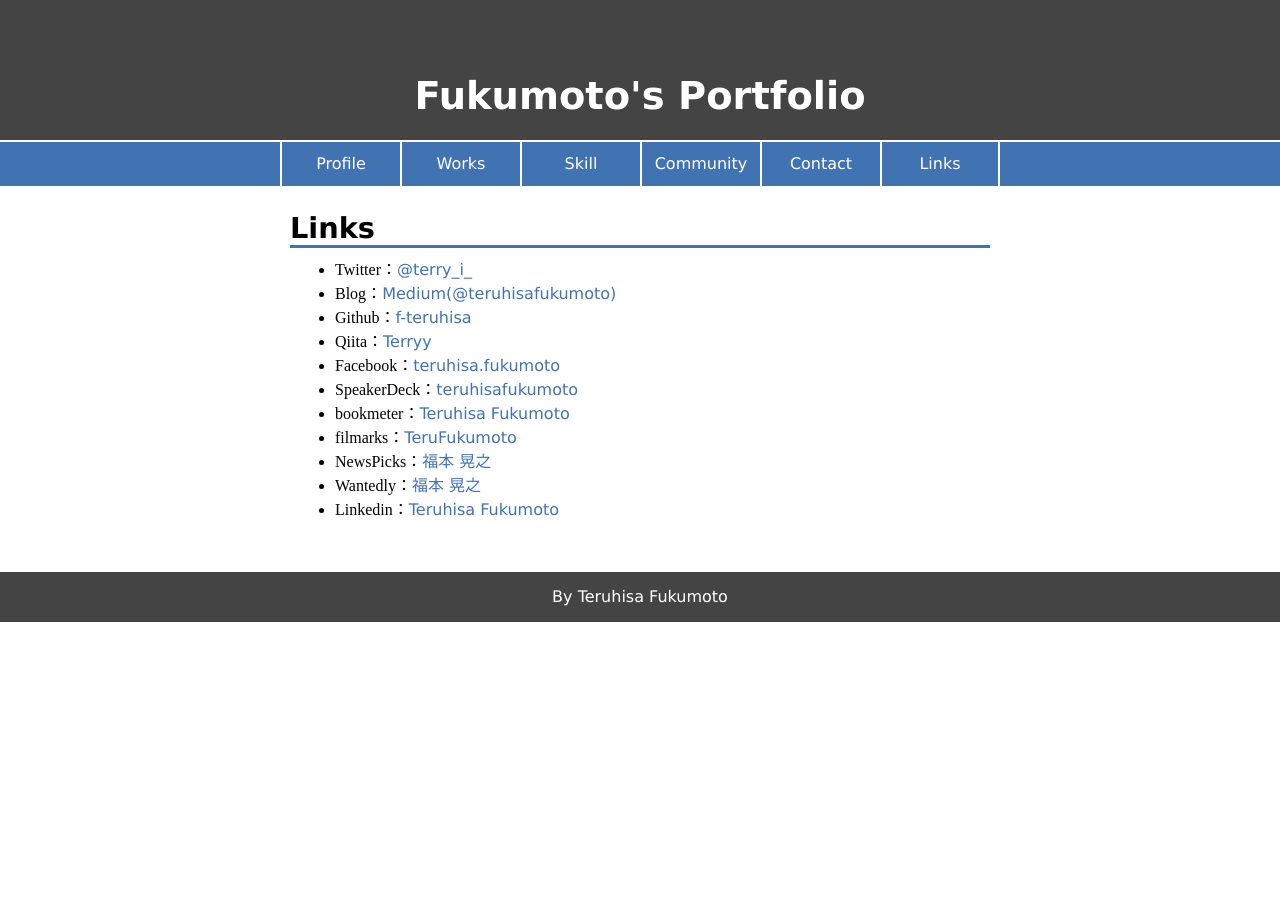
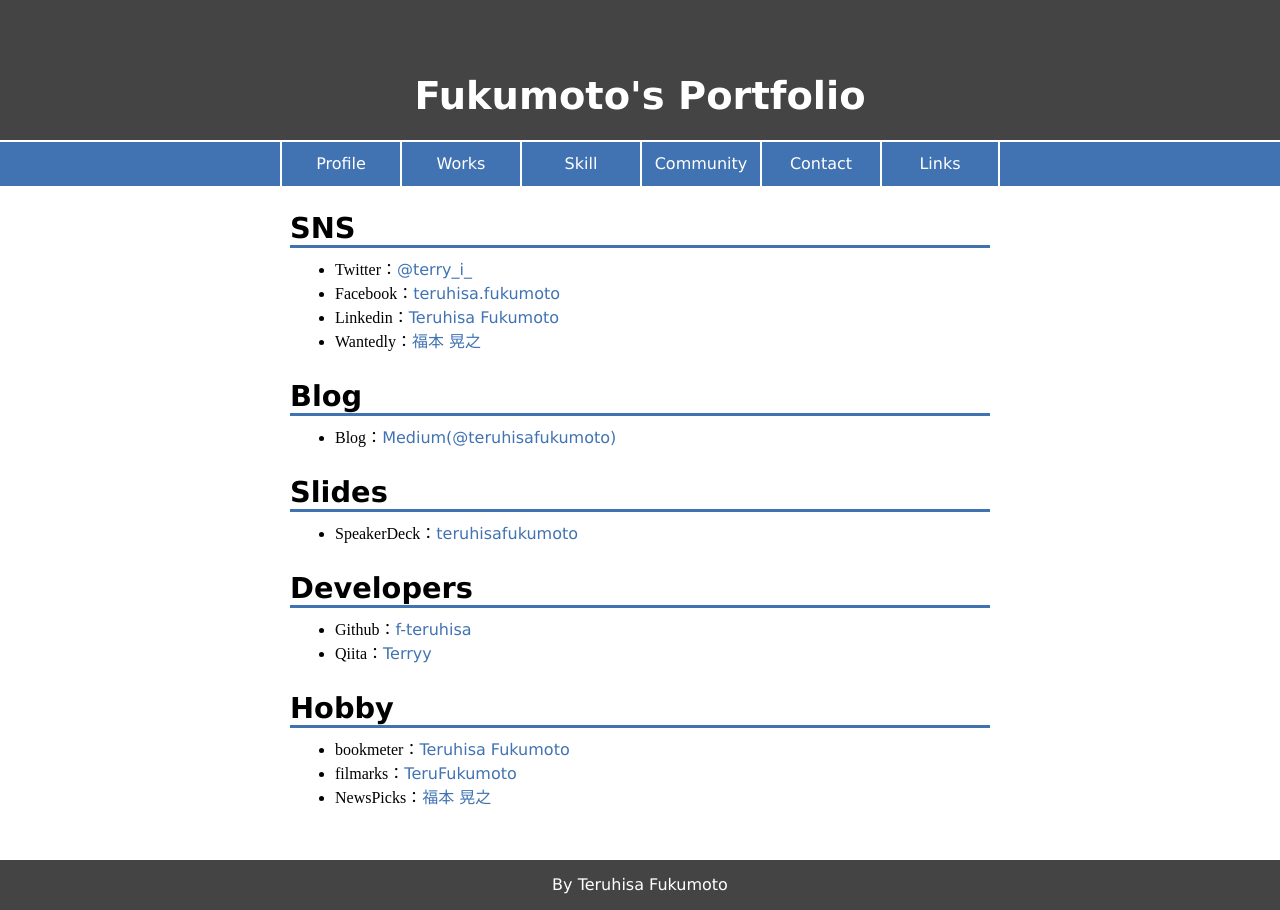
Before and after one commit to f-teruhisa/fukumoto_portfolio, a React (Create React App) app: page /links in a window 1280 px wide. Before the commit the page ends 800 px from the top, so only its background shows below. Built offline with nearby package versions, Linux system fonts and the light colour scheme.

Commit message:
organize links

```diff
--- a/src/components/Link.js
+++ b/src/components/Link.js
@@ -2,19 +2,35 @@
 
 const Links = () => (
   <React.Fragment>
-    <h2>Links</h2>
+    <h2>SNS</h2>
     <ul>
       <li>Twitter：<a href="https://twitter.com/terry_i_">@terry_i_</a></li>
+      <li>Facebook：<a href="https://www.facebook.com/teruhisa.fukumoto">teruhisa.fukumoto</a></li>
+      <li>Linkedin：<a href="https://www.linkedin.com/in/teruhisafukumoto">Teruhisa Fukumoto</a></li>
+      <li>Wantedly：<a href="https://www.wantedly.com/users/47151584">福本 晃之</a></li>
+    </ul>
+
+    <h2>Blog</h2>
+    <ul>
       <li>Blog：<a href="https://medium.com/@teruhisafukumoto">Medium(@teruhisafukumoto)</a></li>
+    </ul>
+
+    <h2>Slides</h2>
+    <ul>
+      <li>SpeakerDeck：<a href="https://speakerdeck.com/teruhisafukumoto">teruhisafukumoto</a></li>
+    </ul>
+
+    <h2>Developers</h2>
+    <ul>
       <li>Github：<a href="https://github.com/f-teruhisa">f-teruhisa</a></li>
       <li>Qiita：<a href="https://qiita.com/Terryy">Terryy</a></li>
-      <li>Facebook：<a href="https://www.facebook.com/teruhisa.fukumoto">teruhisa.fukumoto</a></li>
-      <li>SpeakerDeck：<a href="https://speakerdeck.com/teruhisafukumoto">teruhisafukumoto</a></li>
+    </ul>
+
+    <h2>Hobby</h2>
+    <ul>
       <li>bookmeter：<a href="https://bookmeter.com/users/629901">Teruhisa Fukumoto</a></li>
       <li>filmarks：<a href="https://filmarks.com/users/teruid">TeruFukumoto</a></li>
       <li>NewsPicks：<a href="https://newspicks.com/user/613311">福本 晃之</a></li>
-      <li>Wantedly：<a href="https://www.wantedly.com/users/47151584">福本 晃之</a></li>
-      <li>Linkedin：<a href="https://www.linkedin.com/in/teruhisafukumoto">Teruhisa Fukumoto</a></li>
     </ul>
   </React.Fragment>
 );
```
